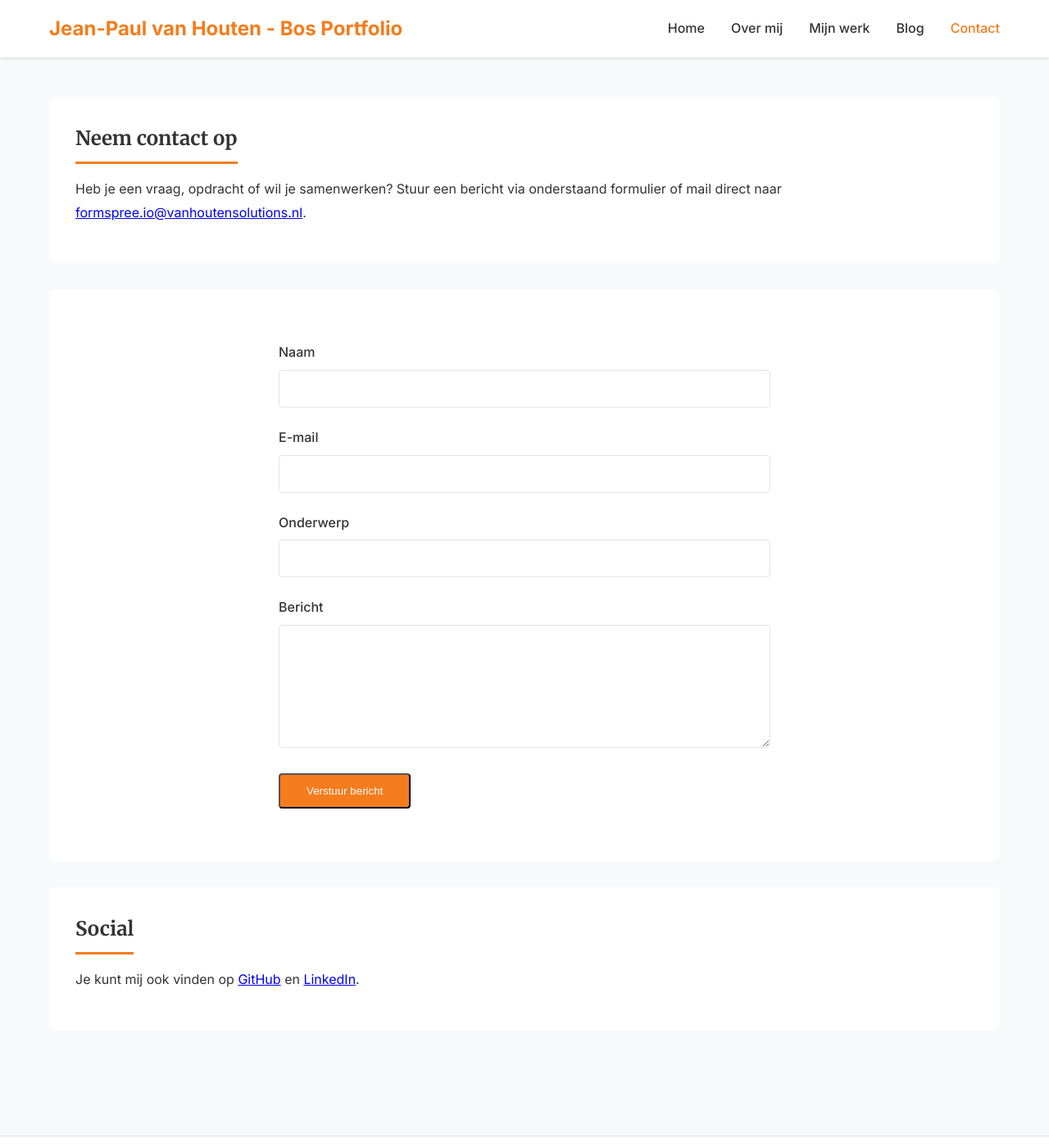
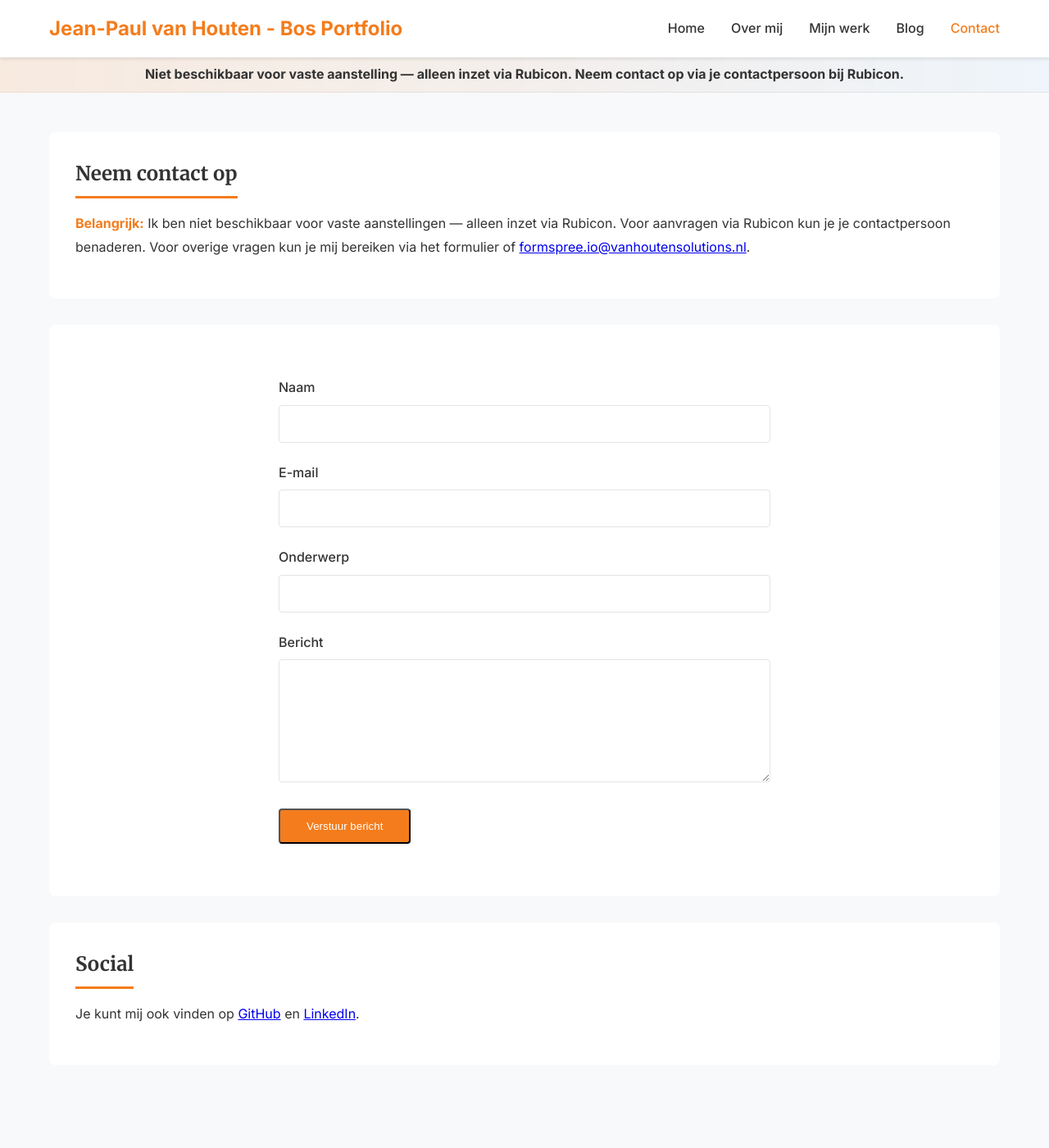
Before and after one commit to vanhoutenbos/personal-website, a Jekyll site: the page built from contact.html, in a window 1280 px wide and 1400 px high. Shown: the whole window at 82% size. Built offline with Jekyll 4.4.1, drawn with Linux system fonts in a browser that asks for light colours; some of the changed text lies outside the part shown.

Commit message:
added rubicon banner etc

```diff
--- a/_config.yml
+++ b/_config.yml
@@ -9,6 +9,7 @@ url: "https://vanhoutenbos.github.io"
 # Social links
 github: "https://github.com/vanhoutenbos/"
 linkedin: "https://www.linkedin.com/in/%F0%9F%92%BB-jean-paul-van-houten-bos-9254977a/"
+stackoverflow: "https://stackoverflow.com/users/2604342/jean-paul"
 
 # CAPTCHA removed: site will use honeypot + timestamp fallback instead of reCAPTCHA
 # recaptcha_site_key and recaptcha_enabled removed per user request
--- a/_includes/footer.html
+++ b/_includes/footer.html
@@ -12,7 +12,11 @@
       {% if site.linkedin %}
         &nbsp;|&nbsp; <a href="{{ site.linkedin }}" target="_blank" rel="noopener">LinkedIn</a>
       {% endif %}
+      {% if site.stackoverflow %}
+        &nbsp;|&nbsp; <a href="{{ site.stackoverflow }}" target="_blank" rel="noopener">Stack Overflow</a>
+      {% endif %}
     </p>
-  <p style="font-size:0.9rem;color:#666;margin-top:0.5rem;">Deze site is gebouwd met behulp van AI-tools; tekst is gebaseerd op mijn CV en volledig gecontroleerd door Jean‑Paul van Houten - Bos.</p>
+    <p style="font-size:0.95rem;color:#666;margin-top:0.5rem;">Deze site is gebouwd met behulp van AI-tools; tekst is gebaseerd op mijn CV en volledig gecontroleerd door Jean‑Paul van Houten - Bos.</p>
+    <p style="font-size:0.95rem;color:var(--primary-color);font-weight:700;margin-top:0.5rem;">Niet beschikbaar voor vaste aanstelling — alleen inzet via Rubicon.</p>
   </div>
 </footer>
--- a/_layouts/default.html
+++ b/_layouts/default.html
@@ -13,6 +13,8 @@
 </head>
 <body>
   {% include nav.html %}
+  {% comment %} Availability banner: shows sitewide that Jean‑Paul is not available for permanent positions; only via Rubicon {% endcomment %}
+  <div class="availability-banner">Niet beschikbaar voor vaste aanstelling — alleen inzet via Rubicon. Neem contact op via je contactpersoon bij Rubicon.</div>
 
   <main class="main-content">
     {{ content }}
--- a/assets/css/style.css
+++ b/assets/css/style.css
@@ -13,6 +13,21 @@
   --bg-white: #ffffff;
   --border-color: #e1e4e8;
   --hover-color: #c85b12;
+}
+
+/* Availability banner */
+.availability-banner {
+  background: linear-gradient(90deg, rgba(244,124,28,0.12), rgba(10,132,255,0.04));
+  color: #333;
+  padding: 0.5rem 1rem;
+  text-align: center;
+  font-weight: 600;
+  border-bottom: 1px solid rgba(0,0,0,0.06);
+}
+
+.availability-cta {
+  color: var(--primary-color);
+  font-weight: 700;
 }
 
 body {
--- a/contact.html
+++ b/contact.html
@@ -6,7 +6,7 @@ title: Contact
 <div class="container">
   <section class="content-section">
     <h2>Neem contact op</h2>
-    <p>Heb je een vraag, opdracht of wil je samenwerken? Stuur een bericht via onderstaand formulier of mail direct naar <a href="mailto:{{ site.email }}">{{ site.email }}</a>.</p>
+    <p><strong style="color:var(--primary-color)">Belangrijk:</strong> Ik ben niet beschikbaar voor vaste aanstellingen — alleen inzet via Rubicon. Voor aanvragen via Rubicon kun je je contactpersoon benaderen. Voor overige vragen kun je mij bereiken via het formulier of <a href="mailto:{{ site.email }}">{{ site.email }}</a>.</p>
   </section>
 
   <section class="content-section">
```
